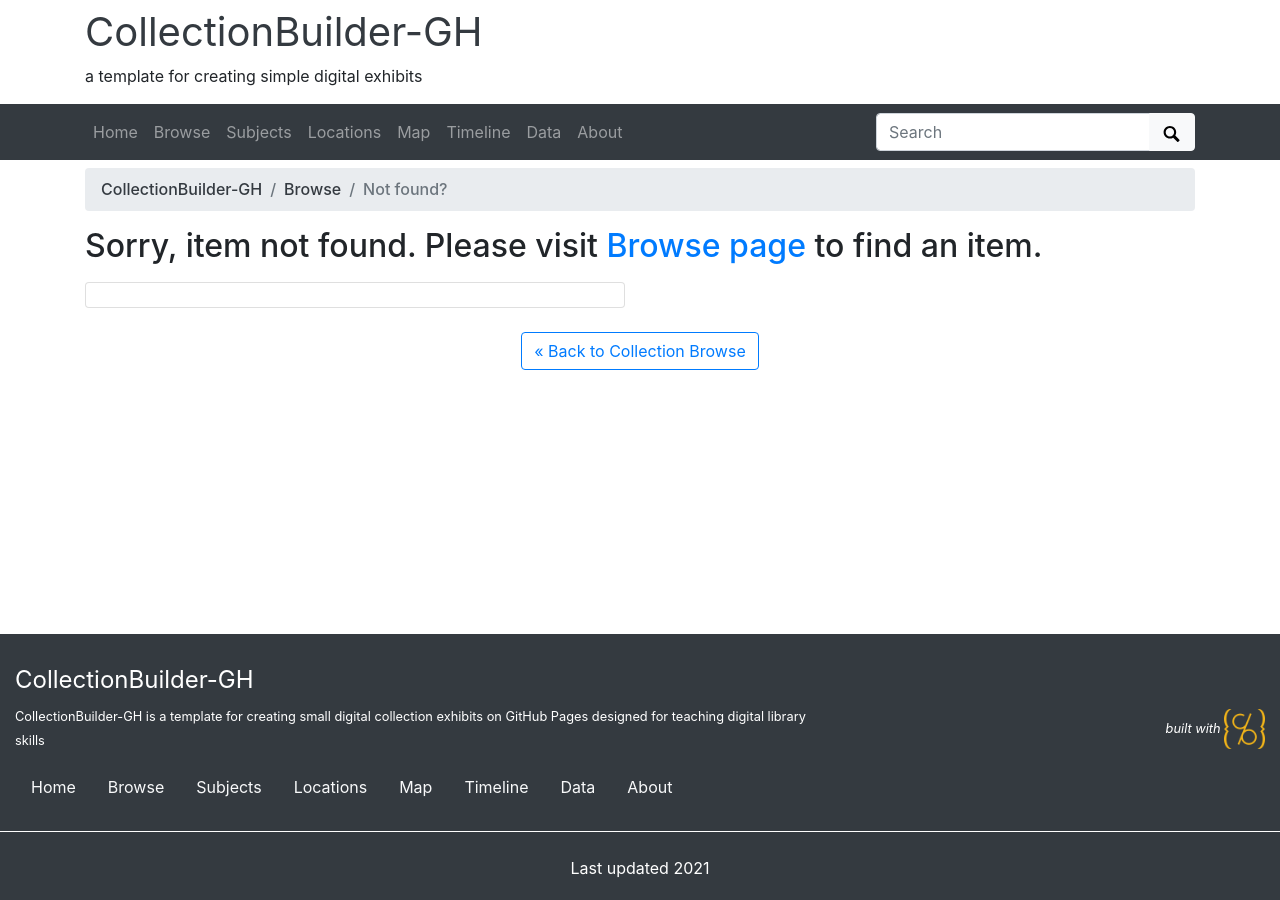
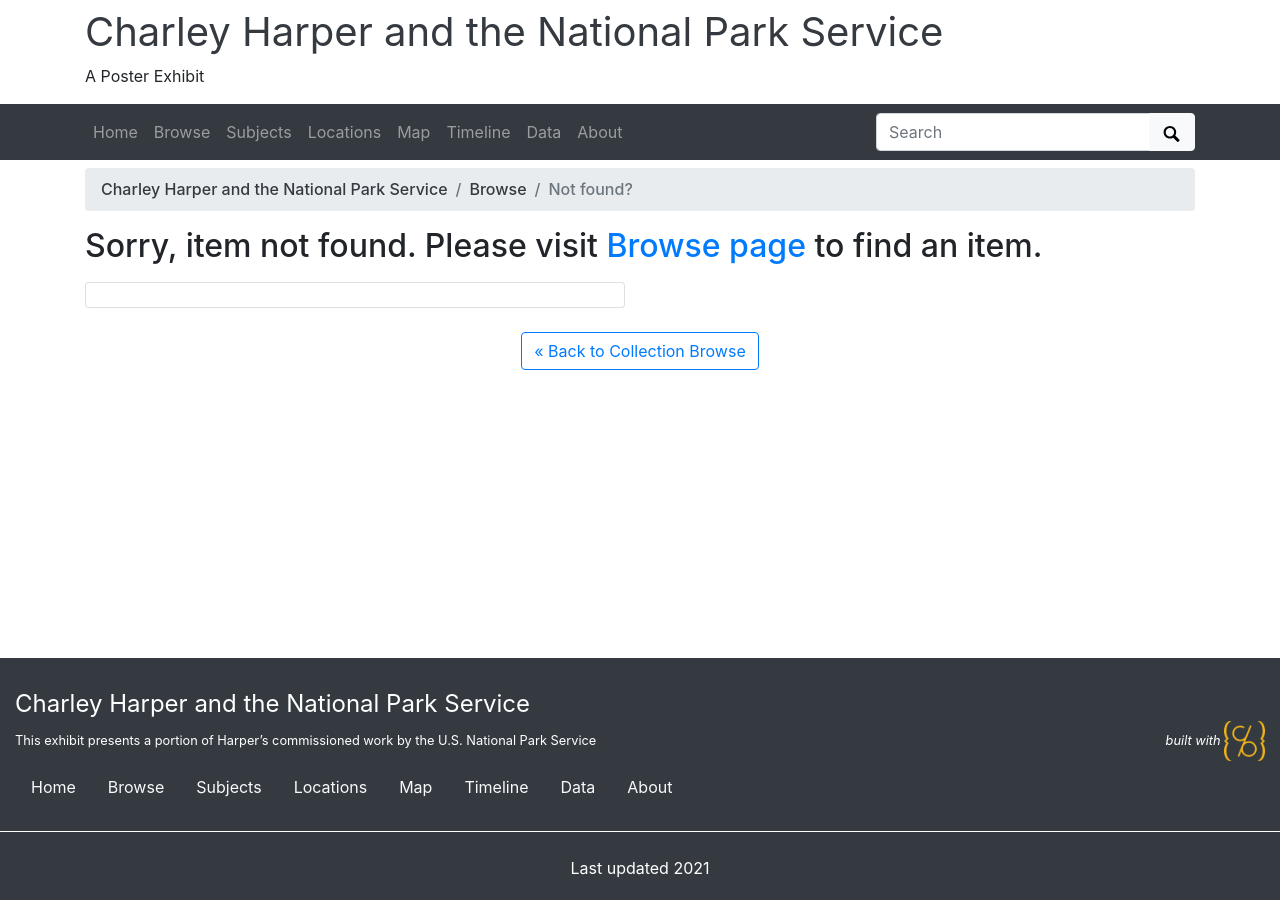
Before and after one commit to jlhootman/harper-nps-posters, a Jekyll site: the page built from pages/item.md, in a window 1280 px wide. Built offline with Jekyll 4.4.1, drawn with Linux system fonts in a browser that asks for light colours.

Commit message:
Added configurations
Added title, description, tagline, author, and metadata

```diff
--- a/_config.yml
+++ b/_config.yml
@@ -20,20 +20,20 @@
 # SITE SETTINGS
 #
 # title of site appears in banner
-title: CollectionBuilder-GH
+title: Charley Harper and the National Park Service
 # tagline, a short phrase that will appear throughout the site in the top banner
-tagline: a template for creating simple digital exhibits
+tagline: A Poster Exhibit
 # description appears in meta tags and other locations
 # this description might appear in search result lists, keep around 160 characters max
-description: "CollectionBuilder-GH is a template for creating small digital collection exhibits on GitHub Pages designed for teaching digital library skills"
+description: "This exhibit presents a portion of Harper’s commissioned work by the U.S. National Park Service"
 # creator of the digital collection, to appear in meta tags; we typically use our GitHub usernames but feel free to just use your name
-author: CollectionBuilder
+author: jlhootman
 
 ##########
 # COLLECTION SETTINGS
 #
 # choose metadata: this is the name of the csv file in your _data directory that describes the objects in your collection
-metadata: demo-metadata
+metadata: harper-metadata
 
 ##########
 # GOOGLE SERVICES [optional!]
```
